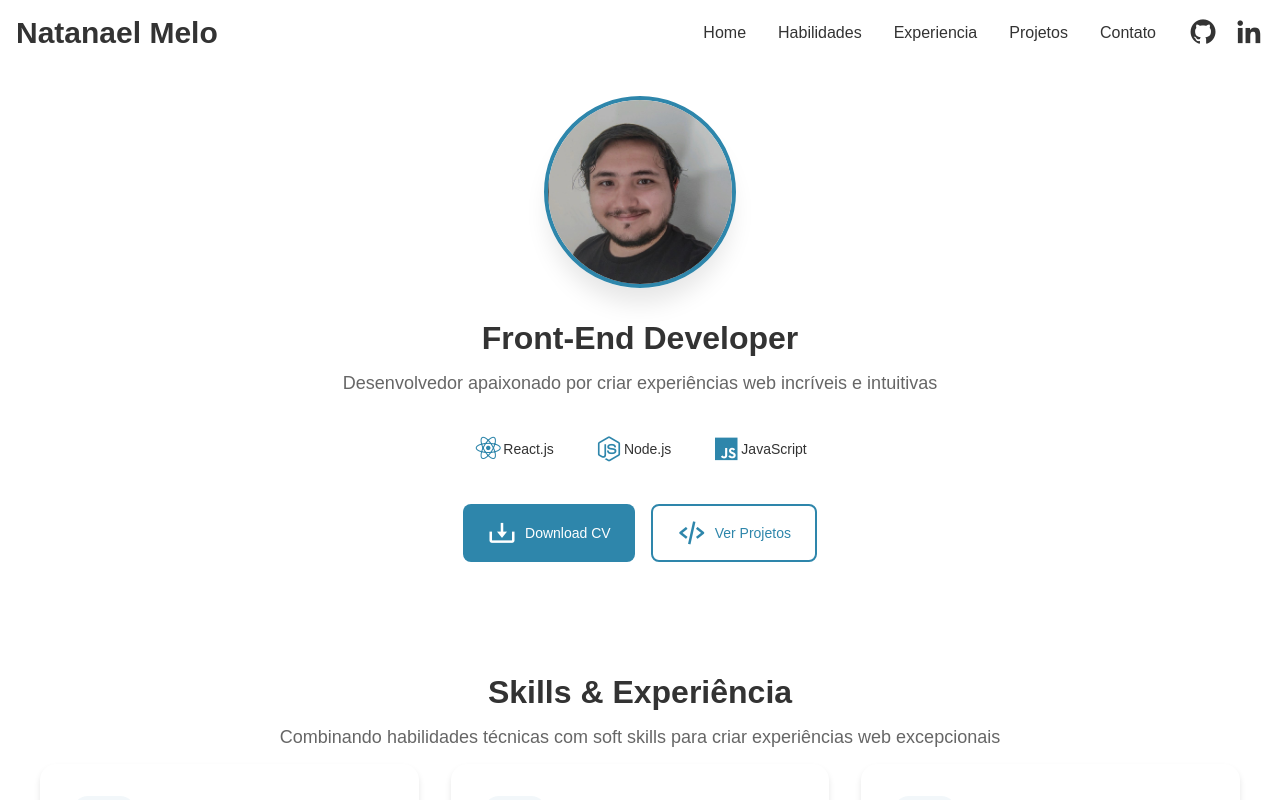
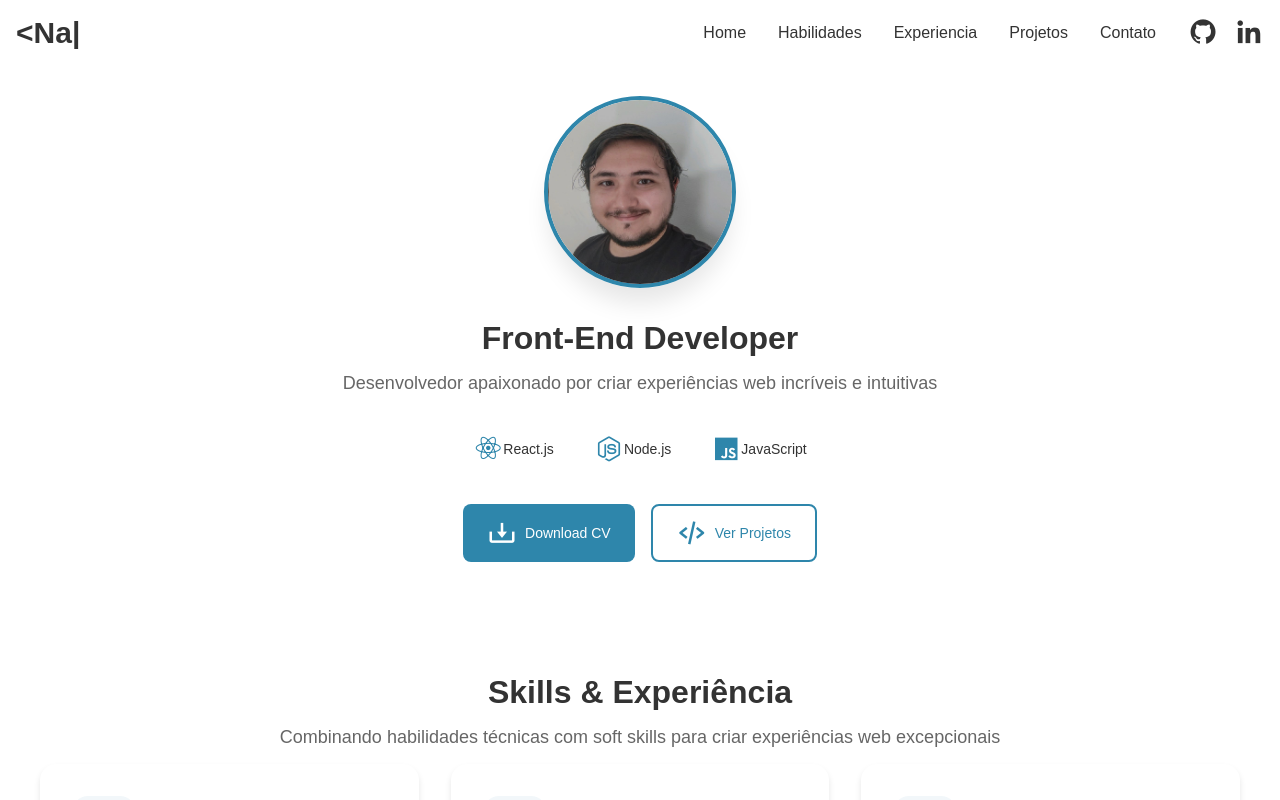
Before and after one commit to Natanael135/portifolio-react, a React (Vite) app: page / in a window 1280 px wide. Shown: the top 800 px of the page. Built offline with nearby package versions, Linux system fonts and the light colour scheme.

Commit message:
feat: implementando animaçao no titulo da pagina

```diff
--- a/package.json
+++ b/package.json
@@ -14,6 +14,7 @@
     "gsap": "^3.12.7",
     "react": "^19.0.0",
     "react-dom": "^19.0.0",
+    "react-type-animation": "^3.2.0",
     "styled-components": "^6.1.15"
   },
   "devDependencies": {
--- a/src/components/Header/index.jsx
+++ b/src/components/Header/index.jsx
@@ -1,4 +1,5 @@
 import { useState } from 'react';
+import { TypeAnimation } from 'react-type-animation';
 import {
   StyledHeader,
   Nav,
@@ -20,10 +21,27 @@ export const Header = () => {
   const toggleMenu = () => setIsMenuOpen(!isMenuOpen);
   const closeMenu = () => setIsMenuOpen(false);
 
+    const animationSequence = [
+      '</>',
+      1000,
+      '<', // Apaga tudo (substitui a função de apagar caracteres)
+      '<Natanael Melo/>',
+      3000,
+      '</>',
+      1000
+    ];
+
   return (
     <StyledHeader>
       <Nav>
-        <Title>Natanael Melo</Title>
+        <Title>
+          <TypeAnimation
+            sequence={animationSequence}
+            speed={40}
+            repeat={Infinity}
+            style={{ display: 'inline-block' }}
+          />
+      </Title>
 
         {/* Menu para desktop */}
         <NavLinks>
```
Also changed, not shown: 1 other file (tests, documents, lock files or other folders).
